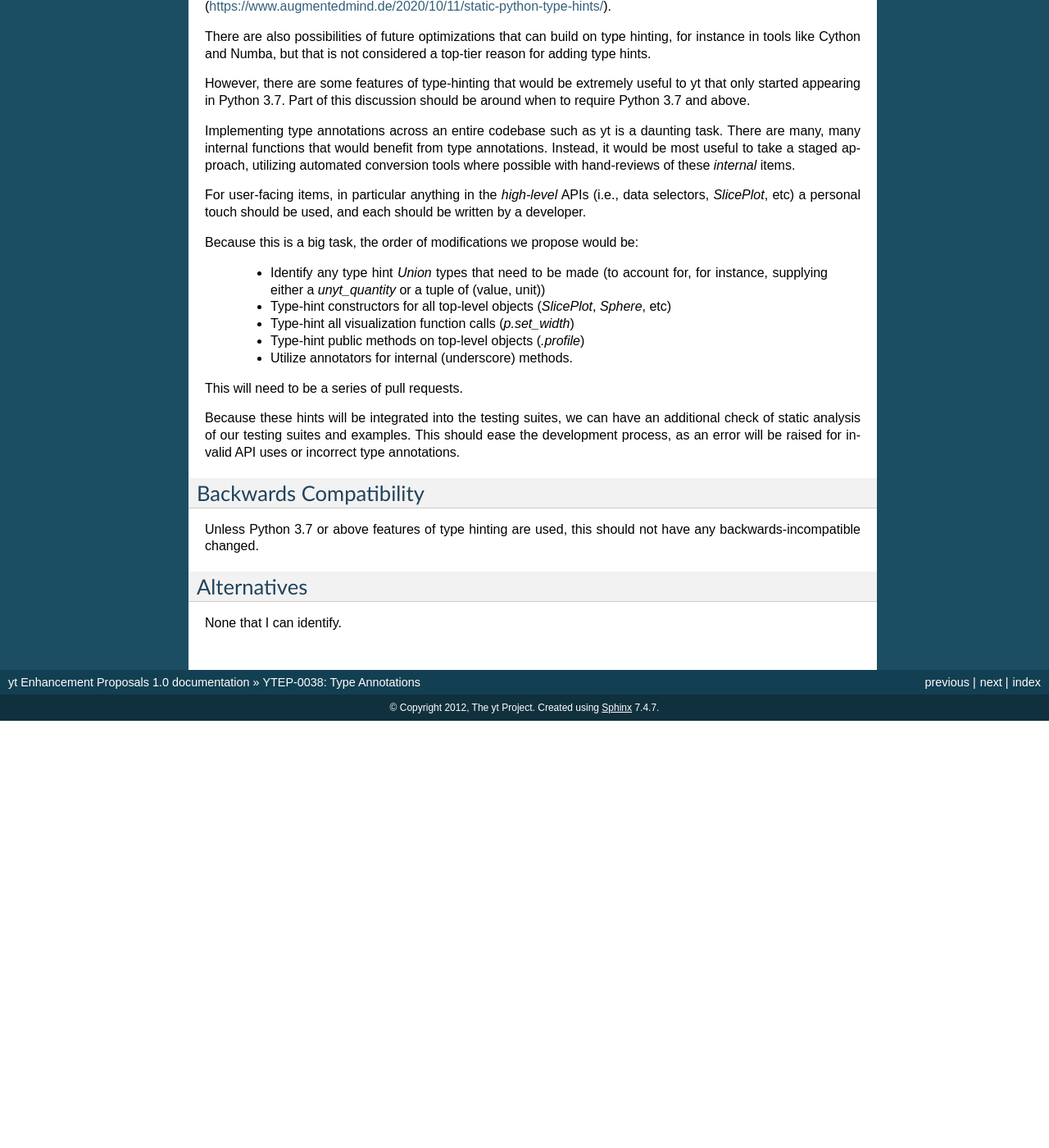
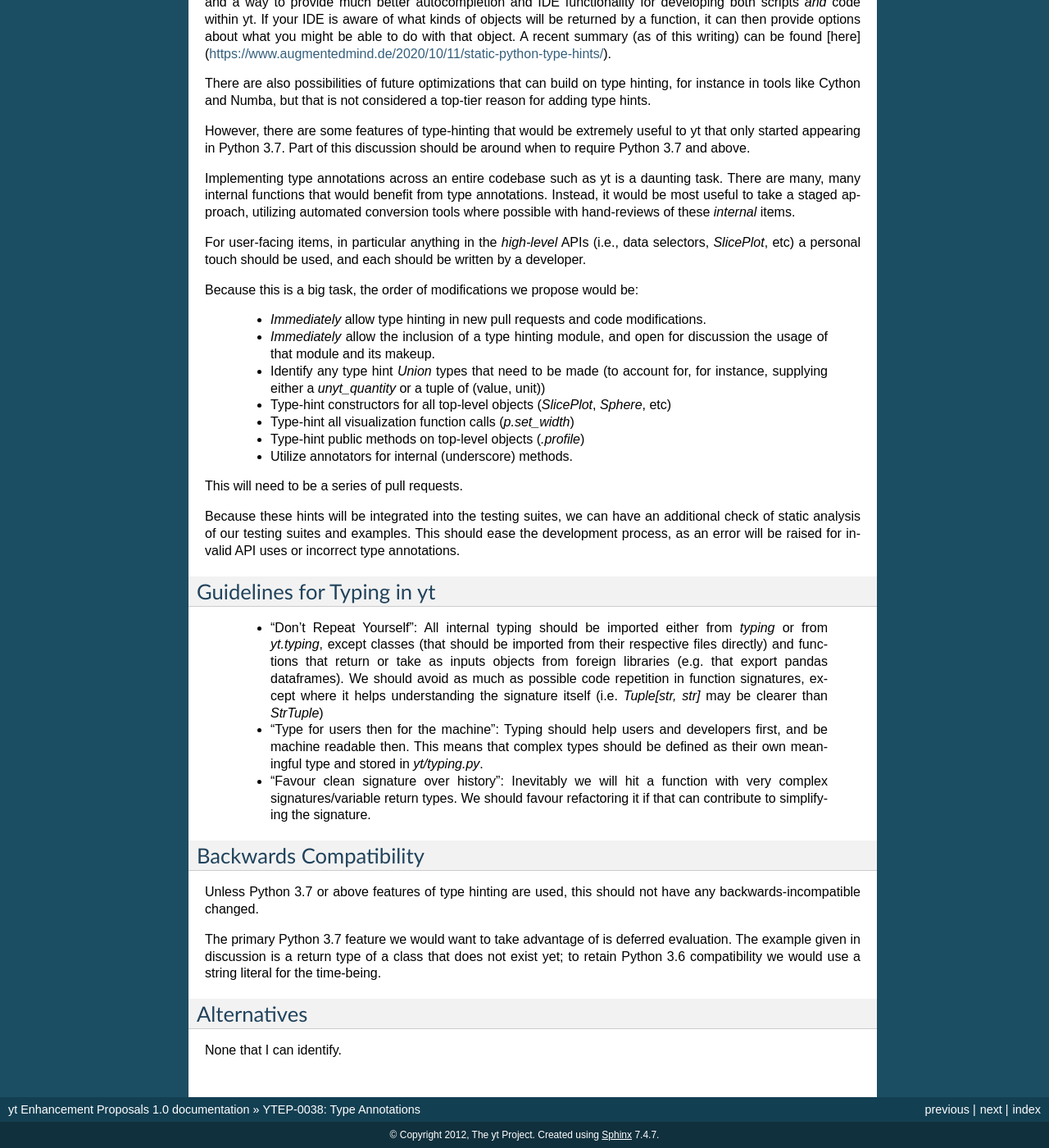
Before and after one commit to yt-project/ytep, a Sphinx documentation site: the page built from source/YTEPs/YTEP-0038.rst, in a window 1280 px wide and 1400 px high, scrolled down 714 px. Shown: the whole window at 82% size. Built offline with Sphinx 7.4.7, drawn with Linux system fonts in a browser that asks for light colours; formulas are drawn with MathJax 3; before the commit the page ends 1593 px from its top, so only the background shows below that; some of the changed text lies outside the part shown.

Commit message:
Respond to comments and add authors

```diff
--- a/source/YTEPs/YTEP-0038.rst
+++ b/source/YTEPs/YTEP-0038.rst
@@ -24,6 +24,10 @@ Project Management Links
   * [PR 2917 - Drop support for Py 3.6](https://github.com/yt-project/yt/pull/2917)
   * [PR 2352 - Experiment with type hinting](https://github.com/yt-project/yt/pull/2352)
   * [Somewhat related YTEP on traitlets](https://github.com/yt-project/ytep/pull/8)
+
+Additionally, the [pull request for this
+YTEP](https://github.com/yt-project/ytep/pull/17) is an invaluable source of
+information and discussion.
 
 Detailed Description
 --------------------
@@ -60,6 +64,10 @@ should be written by a developer.
 
 Because this is a big task, the order of modifications we propose would be:
 
+ * *Immediately* allow type hinting in new pull requests and code
+   modifications.
+ * *Immediately* allow the inclusion of a type hinting module, and open for
+   discussion the usage of that module and its makeup.
  * Identify any type hint `Union` types that need to be made (to account for,
    for instance, supplying either a `unyt_quantity` or a tuple of (value,
    unit))
@@ -75,12 +83,35 @@ an additional check of static analysis of our testing suites and examples.
 This should ease the development process, as an error will be raised for
 invalid API uses or incorrect type annotations.
 
+Guidelines for Typing in yt
+---------------------------
+
+ * "Don't Repeat Yourself": All internal typing should be imported either
+   from `typing` or from `yt.typing`, except classes (that should be imported
+   from their respective files directly) and functions that return or take as
+   inputs objects from foreign libraries (e.g. that export pandas
+   dataframes). We should avoid as much as possible code repetition in
+   function signatures, except where it helps understanding the signature
+   itself (i.e. `Tuple[str, str]` may be clearer than `StrTuple`)
+ * "Type for users then for the machine": Typing should help users and
+   developers first, and be machine readable then. This means that complex
+   types should be defined as their own meaningful type and stored in
+   `yt/typing.py`.
+ * "Favour clean signature over history": Inevitably we will hit a function
+   with very complex signatures/variable return types. We should favour
+   refactoring it if that can contribute to simplifying the signature.
+
 Backwards Compatibility
 -----------------------
 
 Unless Python 3.7 or above features of type hinting are used, this should not
 have any backwards-incompatible changed.
 
+The primary Python 3.7 feature we would want to take advantage of is deferred
+evaluation. The example given in discussion is a return type of a class that
+does not exist yet; to retain Python 3.6 compatibility we would use a string
+literal for the time-being.
+
 Alternatives
 ------------
 
```
Also changed, not shown: other parts of source/YTEPs/YTEP-0038.rst (+1 -1 lines).
